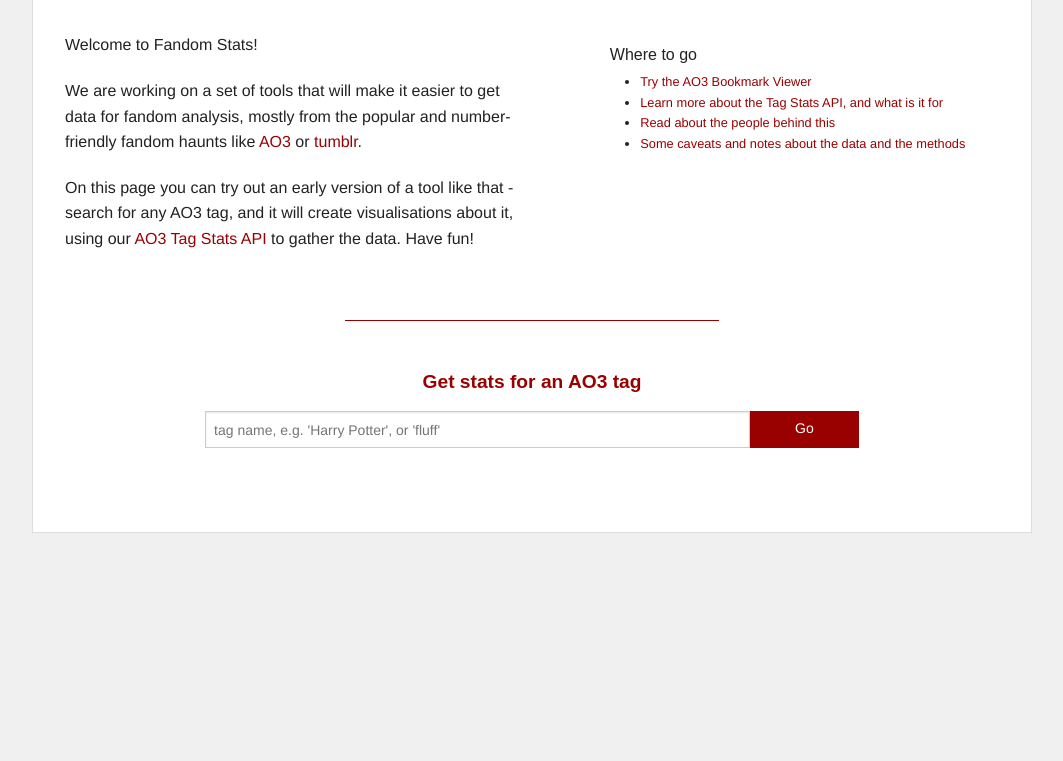
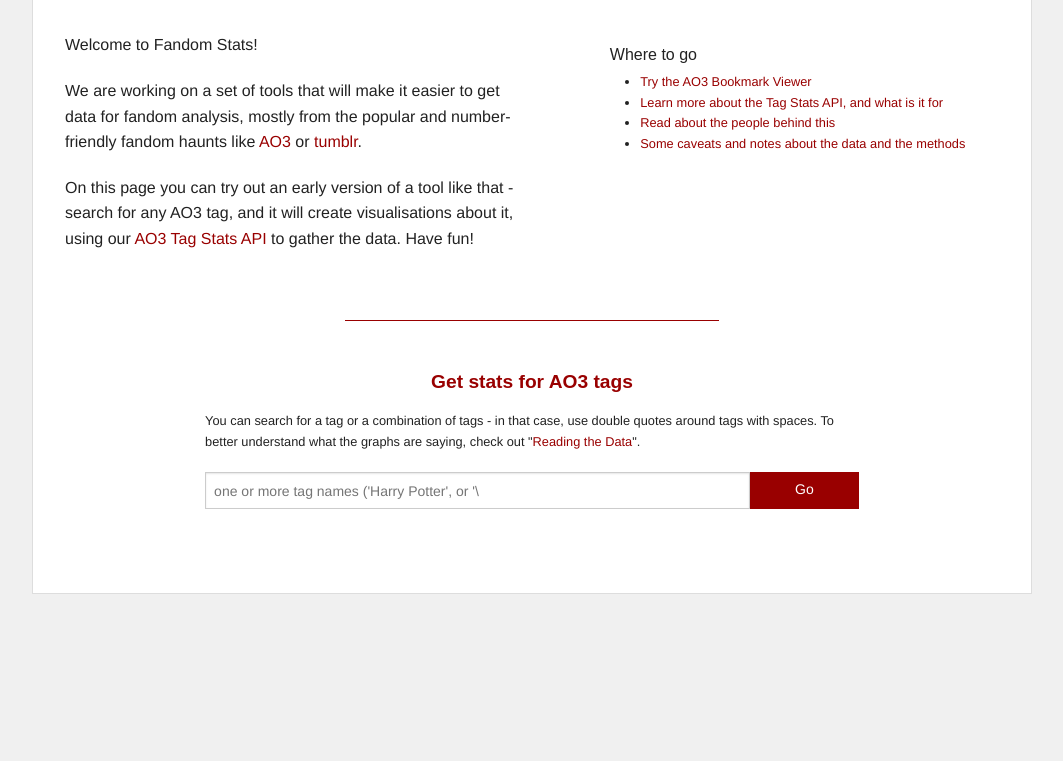
Before and after one commit to esgibter/fandomstats, a Python web app: template src/application/home/templates/homepage.html in a window 1280 px wide. Shown: the part 55-816 px from the top of the page, without its empty margins (108-1171 px from the left). Run offline with Jinja, Linux system fonts and the light colour scheme; the template is opened without the code that fills it, so the values that code supplies are empty.

Commit message:
changed the title and added some help for the search bar

```diff
--- a/src/application/home/static/js/homepage.js
+++ b/src/application/home/static/js/homepage.js
@@ -140,8 +140,6 @@ $(".searchform").submit(function(e){
 			console.log("object");
 			//LIVE*/
 			$(".api-results").show('fast');
-
-			searchform.append('<p class="form-info">To better understand what the graphs are saying, check out "<a href="/reading-the-data">Reading the Data</a>".</p>');
 
 			var graphs = $("#main-graphs");
 			graphs.css("visibility","visible");
--- a/src/application/home/templates/homepage.html
+++ b/src/application/home/templates/homepage.html
@@ -30,10 +30,11 @@
 
 	<hr class="splitter" />
 
-	<h3 id="api-header">Get stats for an AO3 tag</h3>
+	<h3 id="api-header">Get stats for AO3 tags</h3>
 	<form id="searchform-homepage" class="row collapse bigform searchform">
+		<p class="form-info">You can search for a tag or a combination of tags - in that case, use double quotes around tags with spaces. To better understand what the graphs are saying, check out "<a href="/reading-the-data">Reading the Data</a>".</p>
 		<div class="large-10 medium-9 small-12 columns">
-	          <input id="search-string" type="text" placeholder="tag name, e.g. 'Harry Potter', or 'fluff'" autocomplete="off">
+			<input id="search-string" type="text" placeholder="one or more tag names ('Harry Potter', or '\"Harry Potter\" Fluff')" autocomplete="off">
     	</div>
     	<div class="large-2 medium-3 small-12 columns">
           <a href="#" id="search-btn" class="button postfix">Go</a>
```
